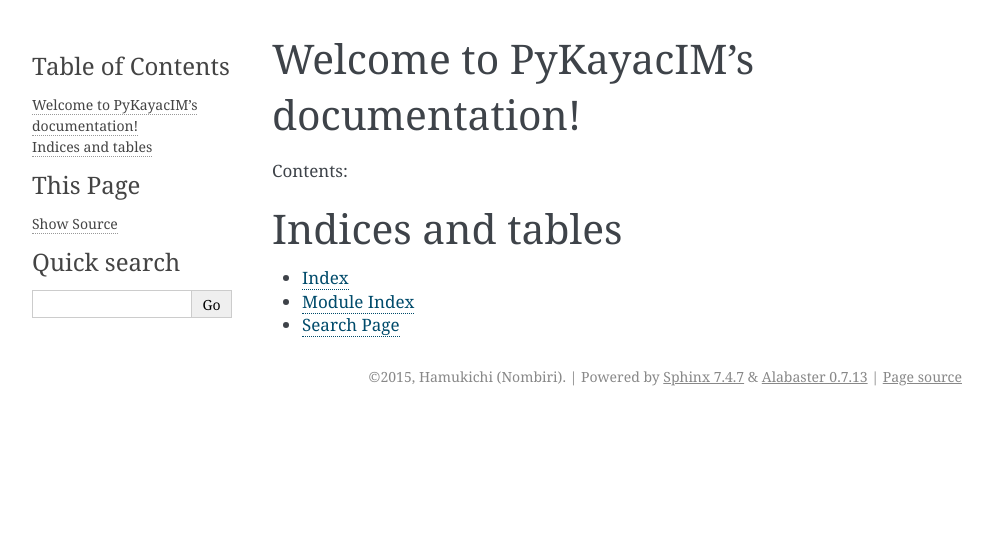
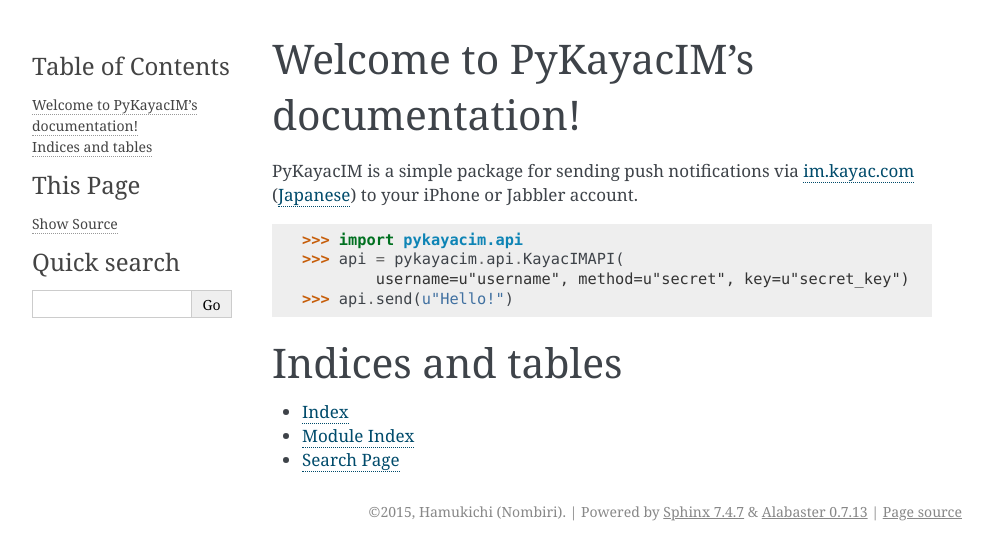
Before and after one commit to hamukichi/pykayacim, a Sphinx documentation site: the page built from doc/index.rst, in a window 1280 px wide. Shown: the top 560 px of the page, without its empty margins (148-1140 px from the left). Built offline with Sphinx 7.4.7, drawn with Linux system fonts in a browser that asks for light colours.

Commit message:
Updated index.rst

```diff
--- a/doc/index.rst
+++ b/doc/index.rst
@@ -6,7 +6,16 @@
 Welcome to PyKayacIM's documentation!
 =====================================
 
-Contents:
+PyKayacIM is a simple package for sending push notifications via
+`im.kayac.com <http://im.kayac.com/en/>`_
+(`Japanese <http://im.kayac.com/ja/>`_) to your iPhone or Jabbler account.
+
+.. code-block:: python
+
+    >>> import pykayacim.api
+    >>> api = pykayacim.api.KayacIMAPI(
+            username=u"username", method=u"secret", key=u"secret_key")
+    >>> api.send(u"Hello!")
 
 .. toctree::
    :maxdepth: 2
```
